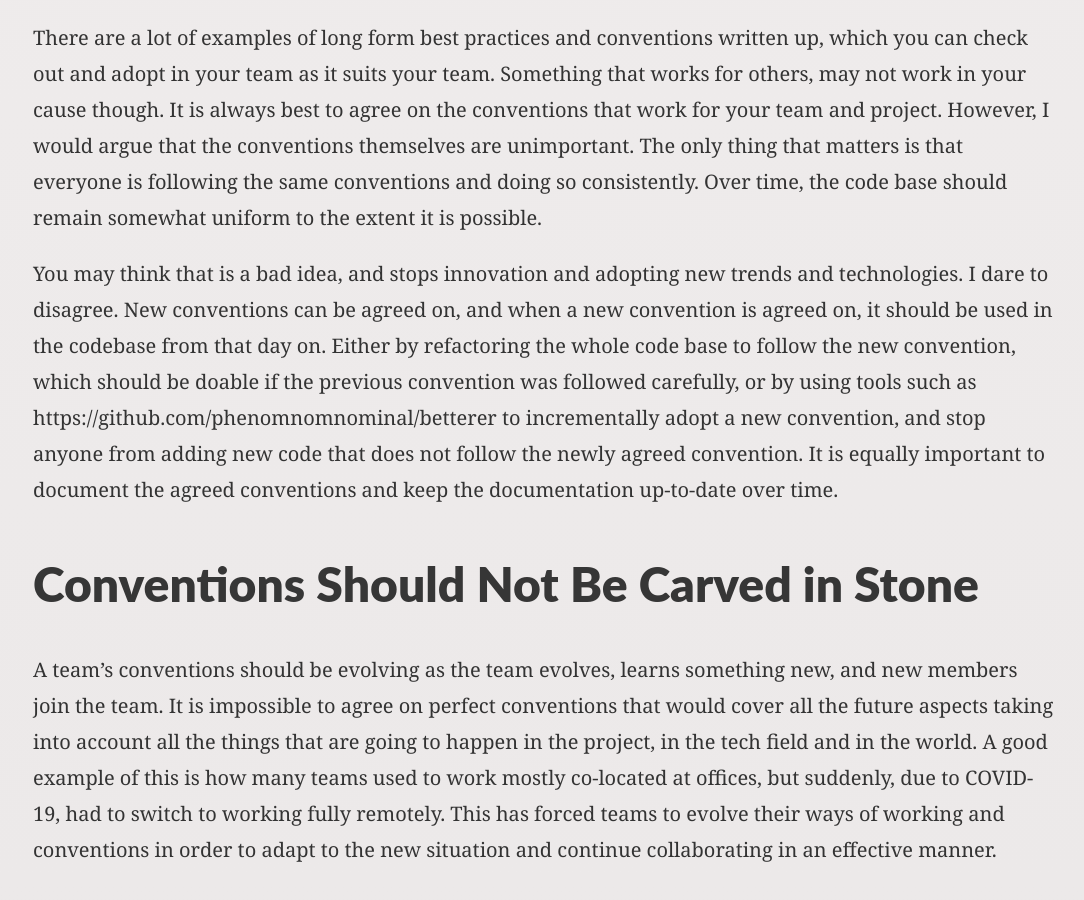
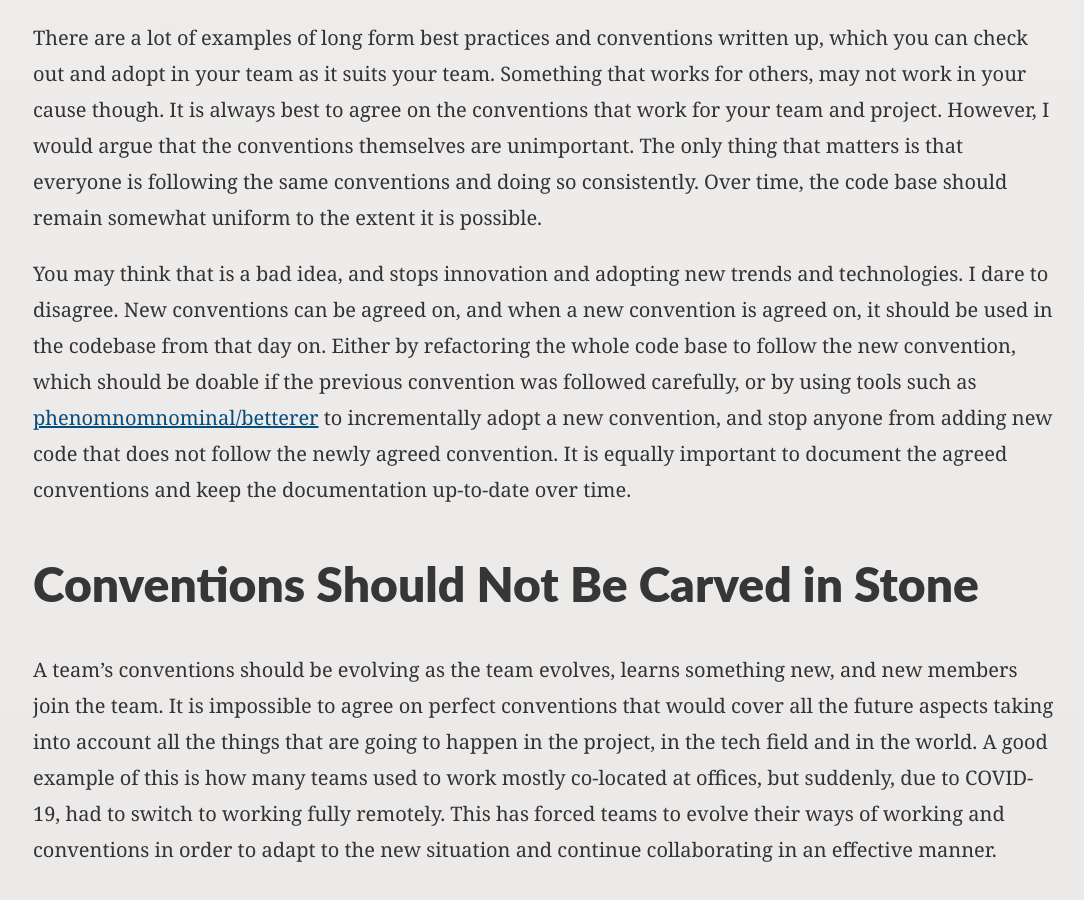
Before and after one commit to olpeh/olpeh.github.io, a Jekyll site: the page built from _posts/2021-02-02-conventions-dont-matter.md, in a window 1280 px wide and 900 px high, scrolled down 1893 px. Shown: the whole window, without its empty margins (95-1179 px from the left). Built offline with Jekyll 4.4.1, drawn with Linux system fonts in a browser that asks for light colours; comment, search, counter and statistics services are not loaded; some of the changed lines change nothing that is shown.

Commit message:
Fix betterer link

```diff
--- a/_posts/2021-02-02-conventions-dont-matter.md
+++ b/_posts/2021-02-02-conventions-dont-matter.md
@@ -25,7 +25,7 @@ However, there's a lot more into conventions than code formatting. Especially wh
 
 There are a lot of examples of long form best practices and conventions written up, which you can check out and adopt in your team as it suits your team. Something that works for others, may not work in your cause though. It is always best to agree on the conventions that work for your team and project. However, I would argue that the conventions themselves are unimportant. The only thing that matters is that everyone is following the same conventions and doing so consistently. Over time, the code base should remain somewhat uniform to the extent it is possible.
 
-You may think that is a bad idea, and stops innovation and adopting new trends and technologies. I dare to disagree. New conventions can be agreed on, and when a new convention is agreed on, it should be used in the codebase from that day on. Either by refactoring the whole code base to follow the new convention, which should be doable if the previous convention was followed carefully, or by using tools such as https://github.com/phenomnomnominal/betterer to incrementally adopt a new convention, and stop anyone from adding new code that does not follow the newly agreed convention. It is equally important to document the agreed conventions and keep the documentation up-to-date over time.
+You may think that is a bad idea, and stops innovation and adopting new trends and technologies. I dare to disagree. New conventions can be agreed on, and when a new convention is agreed on, it should be used in the codebase from that day on. Either by refactoring the whole code base to follow the new convention, which should be doable if the previous convention was followed carefully, or by using tools such as [phenomnomnominal/betterer](https://github.com/phenomnomnominal/betterer){:target="\_blank"}{:rel="noopener noreferrer"} to incrementally adopt a new convention, and stop anyone from adding new code that does not follow the newly agreed convention. It is equally important to document the agreed conventions and keep the documentation up-to-date over time.
 
 ## Conventions Should Not Be Carved in Stone
 
```
